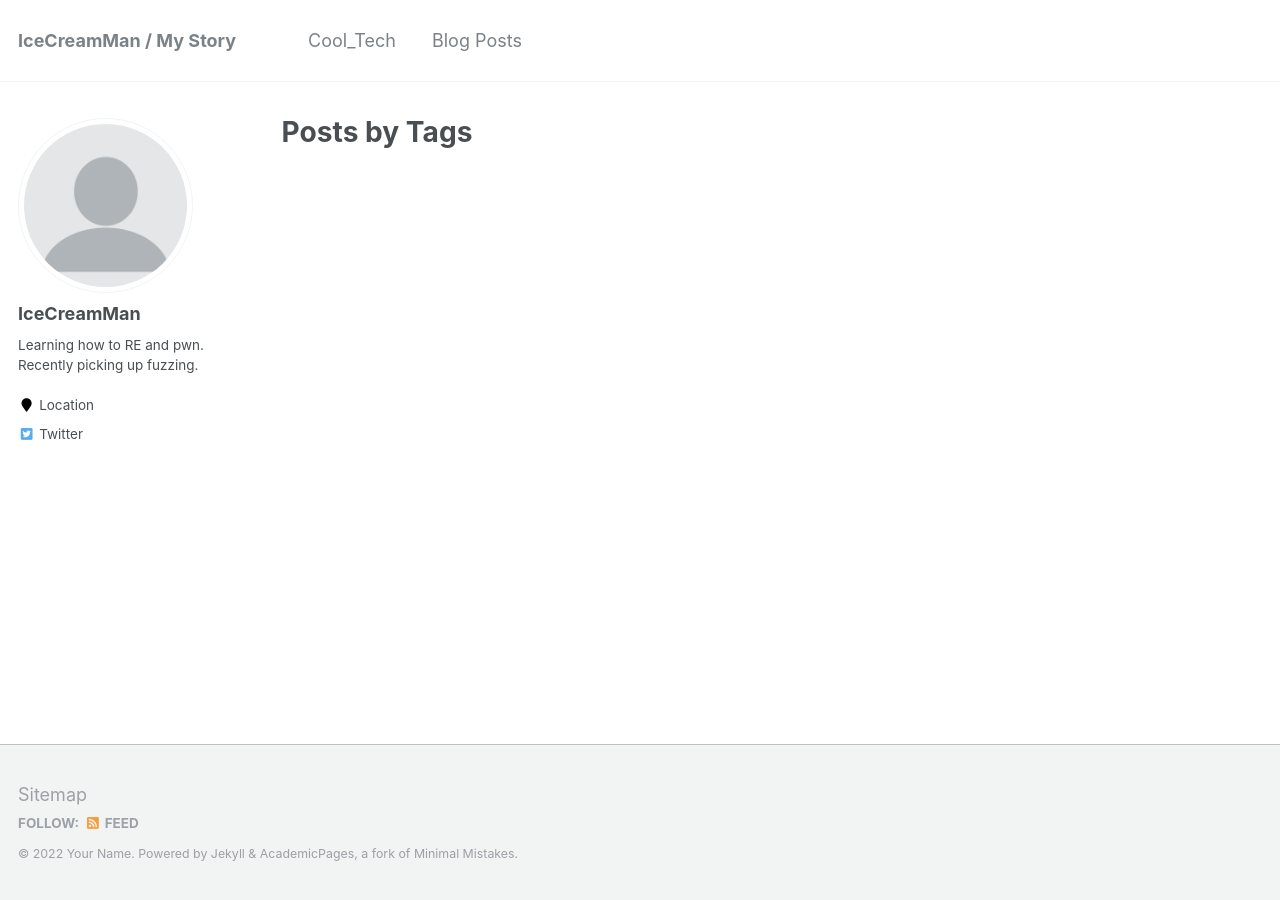
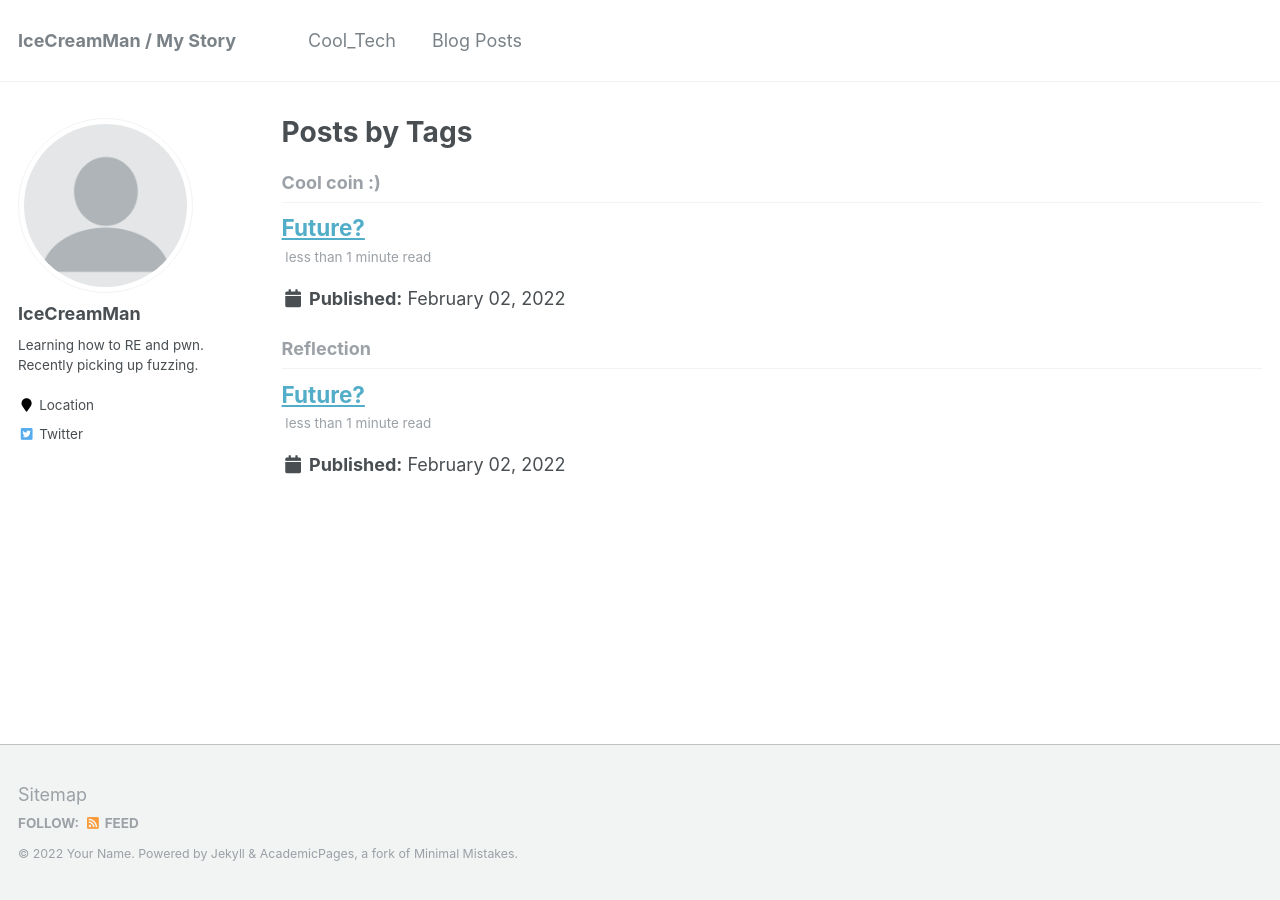
Before and after one commit to cddc12346/Old-github-io, a Jekyll site: the page built from _pages/tag-archive.html, in a window 1280 px wide. Built offline with Jekyll 4.4.1, drawn with Linux system fonts in a browser that asks for light colours.

Commit message:
Bringing back some posts

```diff
--- /dev/null
+++ b/_posts/2022-02-01-blog-post-1.md
@@ -0,0 +1,10 @@
+---
+title: 'McAfee Trellix CTF 2022'
+date: 2022-02-01
+title: 'Future?'
+date: 2022-02-02
+permalink: /posts/2022/02/blog-post-1/
+tags:
+  - Cool coin :)
+  - Reflection
+---
```
Also changed, not shown: _cool_tech/give-me-a-python-shell.md (renamed from _cool_tech/give me a python shell.md, +1 -1 lines).
